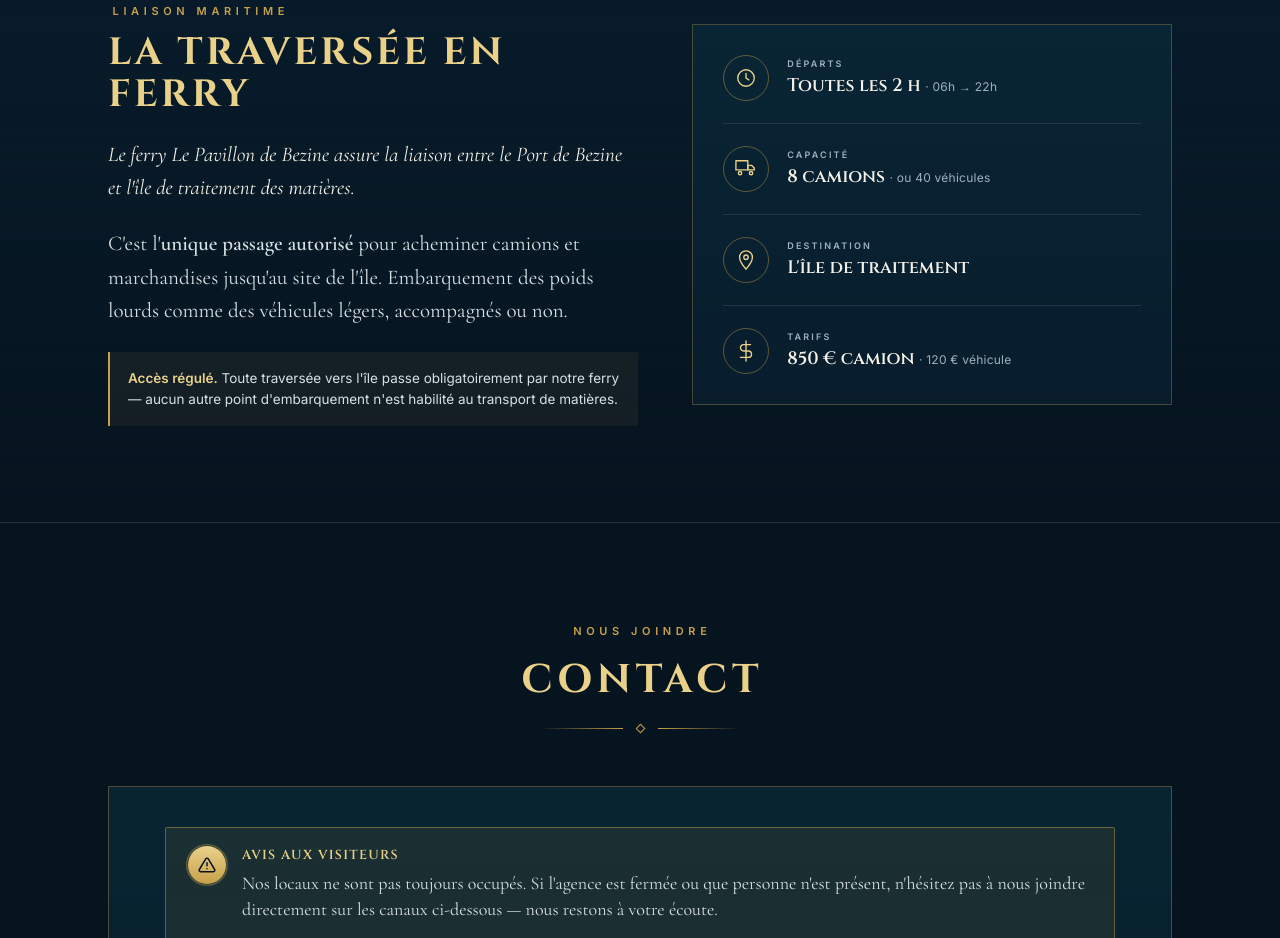
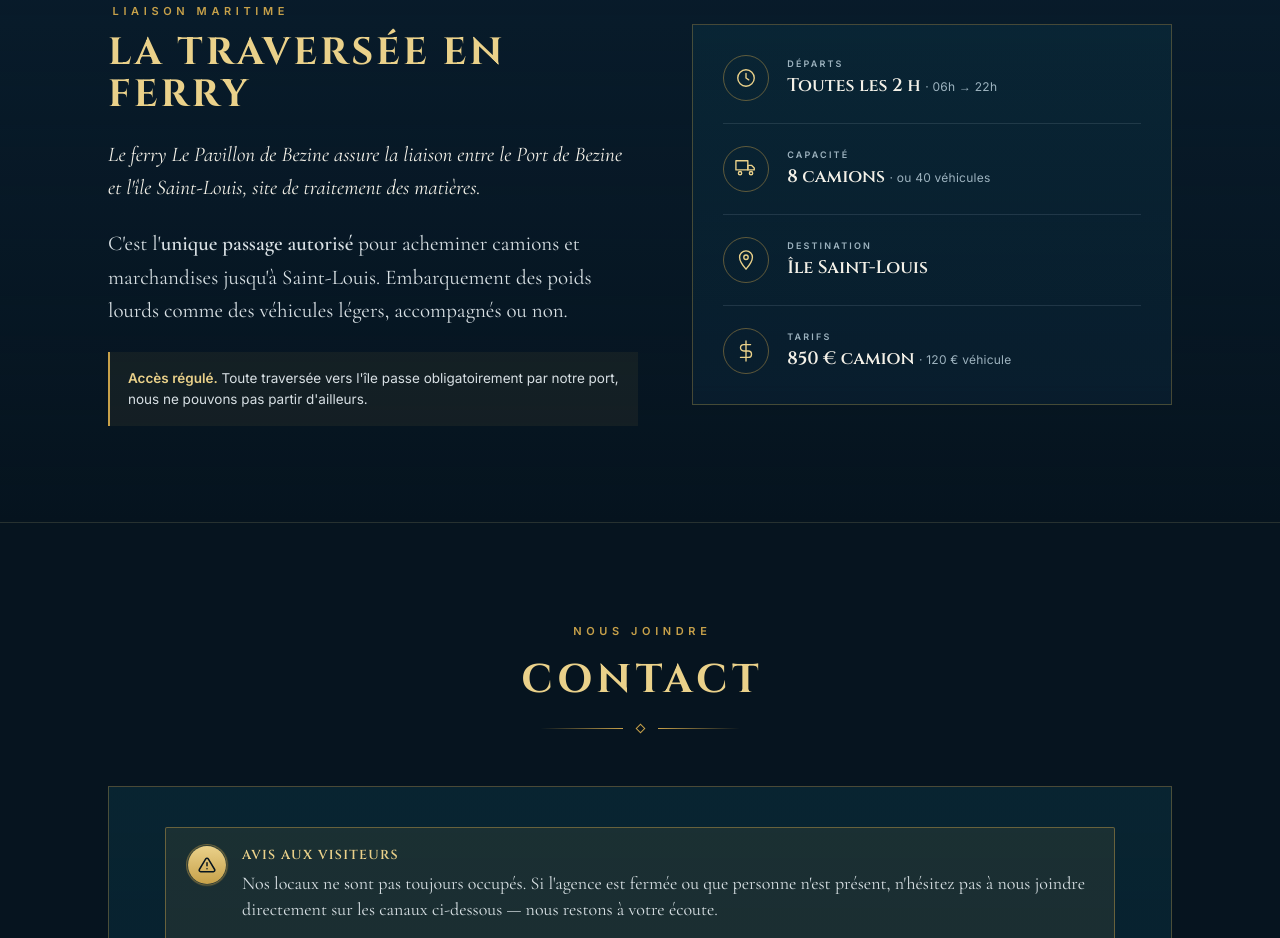
Before and after one commit to Nolyo/thao-thalassa-web, a plain HTML site: page index.html in a window 1280 px wide. Shown: the part 2460-3398 px from the top of the page. Drawn offline with nearby package versions, Linux system fonts and the light colour scheme.

Commit message:
content: nomme l'île Saint-Louis et reformule le disclaimer ferry
- Île de traitement renommée « Saint-Louis » (intro, texte, destination)
- Disclaimer : « toute traversée vers l'île passe obligatoirement par
  notre port, nous ne pouvons pas partir d'ailleurs »

Co-Authored-By: Claude Fable 5 <noreply@anthropic.com>

```diff
--- a/index.html
+++ b/index.html
@@ -404,10 +404,10 @@
         <div class="ferry-copy reveal">
           <span class="eyebrow">Liaison maritime</span>
           <h2>La traversée en ferry</h2>
-          <p class="lead">Le ferry <em>Le Pavillon de Bezine</em> assure la liaison entre le Port de Bezine et l'île de traitement des matières.</p>
-          <p>C'est l'<strong>unique passage autorisé</strong> pour acheminer camions et marchandises jusqu'au site de l'île. Embarquement des poids lourds comme des véhicules légers, accompagnés ou non.</p>
+          <p class="lead">Le ferry <em>Le Pavillon de Bezine</em> assure la liaison entre le Port de Bezine et l'île Saint-Louis, site de traitement des matières.</p>
+          <p>C'est l'<strong>unique passage autorisé</strong> pour acheminer camions et marchandises jusqu'à Saint-Louis. Embarquement des poids lourds comme des véhicules légers, accompagnés ou non.</p>
           <div class="ferry-note">
-            <span class="txt"><b>Accès régulé.</b> Toute traversée vers l'île passe obligatoirement par notre ferry — aucun autre point d'embarquement n'est habilité au transport de matières.</span>
+            <span class="txt"><b>Accès régulé.</b> Toute traversée vers l'île passe obligatoirement par notre port, nous ne pouvons pas partir d'ailleurs.</span>
           </div>
         </div>
 
@@ -428,7 +428,7 @@
             <span class="ico">
               <svg width="22" height="22" viewBox="0 0 24 24" fill="none" stroke="currentColor" stroke-width="1.5" stroke-linecap="round" stroke-linejoin="round"><path d="M12 2C8 2 5 5 5 9c0 5 7 13 7 13s7-8 7-13c0-4-3-7-7-7z"/><circle cx="12" cy="9" r="2.4"/></svg>
             </span>
-            <div><div class="lbl">Destination</div><div class="val">L'île de traitement</div></div>
+            <div><div class="lbl">Destination</div><div class="val">Île Saint-Louis</div></div>
           </div>
           <div class="fact">
             <span class="ico">
```
